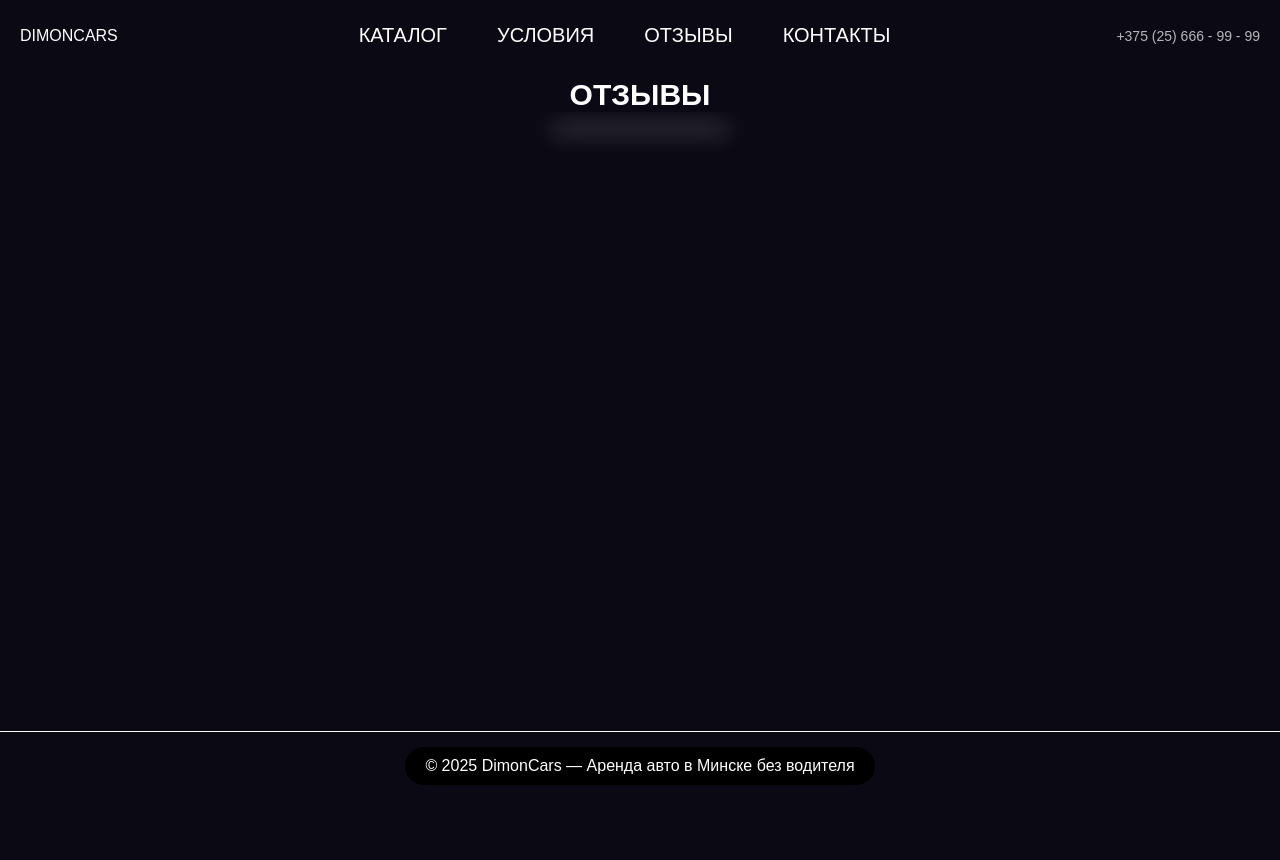
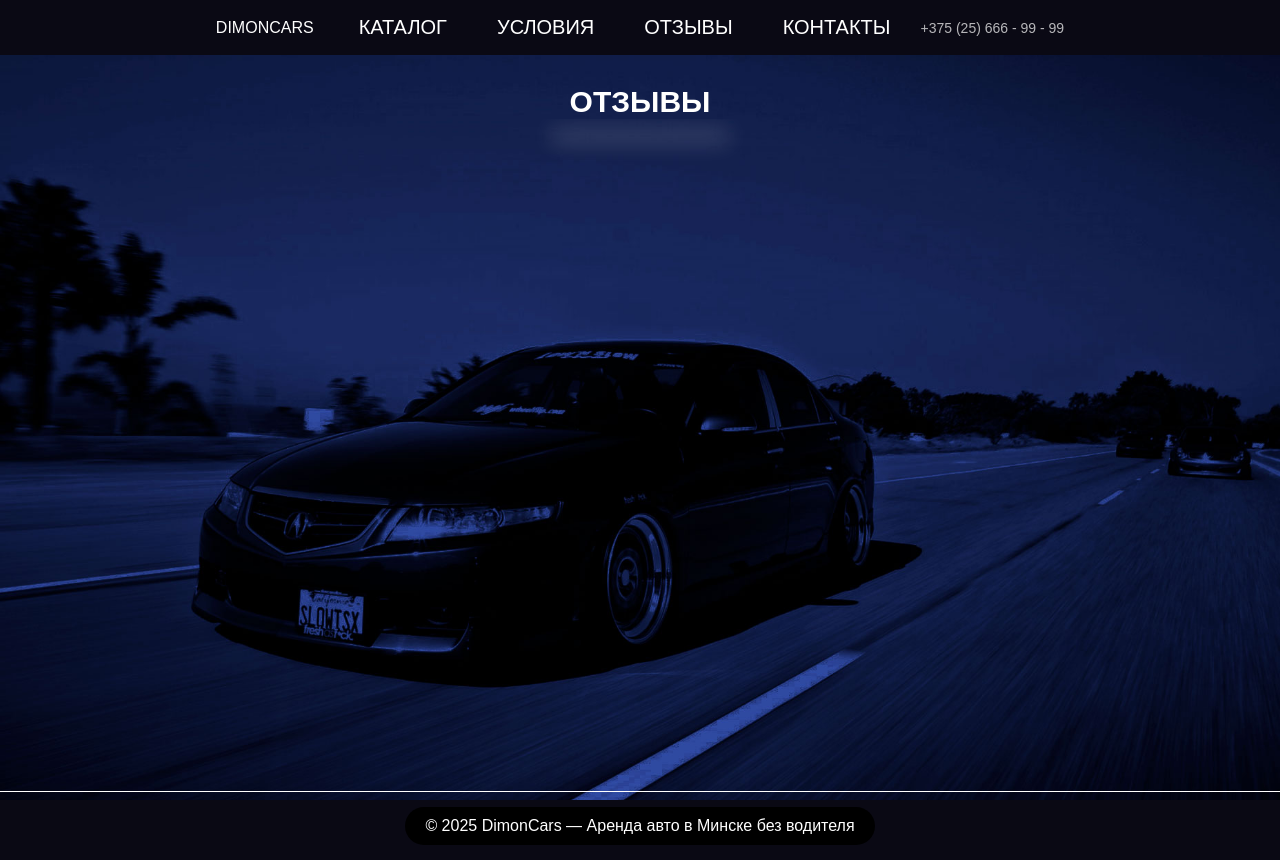
Before and after one commit to BLVCKdvl/DimonCars, a React (Vite) app in the folder client/: page /reviews in a window 1280 px wide. Before the commit the page ends 800 px from the top, so only its background shows below. Built offline with nearby package versions, Linux system fonts and the light colour scheme.

Commit message:
add talewind flex-grow styles to pages, uploaded reviews back photo TODO: fix styles with backend

```diff
--- a/client/src/assets/css/site.css
+++ b/client/src/assets/css/site.css
@@ -12,6 +12,22 @@ footer,
 body,
 #root {
   max-width: 1920px;
+  margin: auto;
+}
+
+#root {
+  max-width: 1920px;
+  display: flex;
+  flex-direction: column;
+  min-height: 100vh;
+}
+
+.flex-1-0-auto {
+  flex: 1 0 auto;
+}
+
+.flex-0-0-auto {
+  flex: 0 0 auto;
 }
 
 .footer {
@@ -458,7 +474,7 @@ h1.intro {
 .conditions {
   background: url("../images/conditions/background-e36.jpg") center no-repeat;
   max-width: 1920px;
-  height: 750px;
+  /* height: 750px; */
   background-size: cover;
   padding: 15px 0;
 }
@@ -514,3 +530,11 @@ h1.intro {
   font-weight: 200;
   font-size: 18px;
 }
+
+.reviews {
+  background: url("../images/reviews/background-accord-7.jpg") center no-repeat;
+  max-width: 1920px;
+  /* height: 750px; */
+  background-size: cover;
+  padding: 15px 0;
+}
--- a/client/src/components/Home/Advantages.jsx
+++ b/client/src/components/Home/Advantages.jsx
@@ -1,6 +1,6 @@
 export default function Advantages() {
   return (
-    <section className="advantages">
+    <section className="advantages flex-1-0-auto">
       <div className="advantages-block">
         <div className="images-left">
           <div className="bg-image"></div>
--- a/client/src/components/Home/Introduction.jsx
+++ b/client/src/components/Home/Introduction.jsx
@@ -23,7 +23,7 @@ export default function SiteStats() {
   if (loading) return <div>Загрузка...</div>;
 
   return (
-    <section className="main">
+    <section className="main flex-1-0-auto">
       <div className="intro-container">
         <div className="left-block">
           <h1 className="intro">
--- a/client/src/components/Home/ModelList.jsx
+++ b/client/src/components/Home/ModelList.jsx
@@ -20,7 +20,7 @@ export default function ModelList({ limit }) {
   if (loading) return <div>Загрузка...</div>;
 
   return (
-    <section className="model-list">
+    <section className="model-list flex-1-0-auto">
       <h1 className="model-header">Каталог автомобилей</h1>
       <div className="model-list-container">
         {models
--- a/client/src/components/Main/Footer.jsx
+++ b/client/src/components/Main/Footer.jsx
@@ -1,6 +1,6 @@
 export default function Footer() {
   return (
-    <footer className="footer">
+    <footer className="footer flex-0-0-auto">
       <div className="container center-position-container">
         <a href="/" className="copyright">
           © 2025 DimonCars — Аренда авто в Минске без водителя
--- a/client/src/components/Main/Header.jsx
+++ b/client/src/components/Main/Header.jsx
@@ -1,6 +1,6 @@
 export default function Header() {
   return (
-    <header>
+    <header className="flex-0-0-auto">
       <nav className="navbar navbar-expand-sm navbar-toggleable-sm navbar-custom">
         <div className="container-fluid">
           <a href="/" className="navbar-brand">
--- a/client/src/pages/Conditions.jsx
+++ b/client/src/pages/Conditions.jsx
@@ -27,7 +27,7 @@ export default function Conditions() {
   ];
 
   return (
-    <section className="conditions">
+    <section className="conditions flex-1-0-auto">
       <h3 className="page-header">Условия аренды</h3>
 
       <div className="cards-container">
--- a/client/src/pages/Reviews.jsx
+++ b/client/src/pages/Reviews.jsx
@@ -1,6 +1,6 @@
 export default function Reviews() {
   return (
-    <section className="contacts flex-grow-1">
+    <section className="reviews flex-1-0-auto">
       <h2>Отзывы</h2>
     </section>
   );
```
Also changed, not shown: client/src/assets/images/reviews/background-accord-7.jpg (added).
